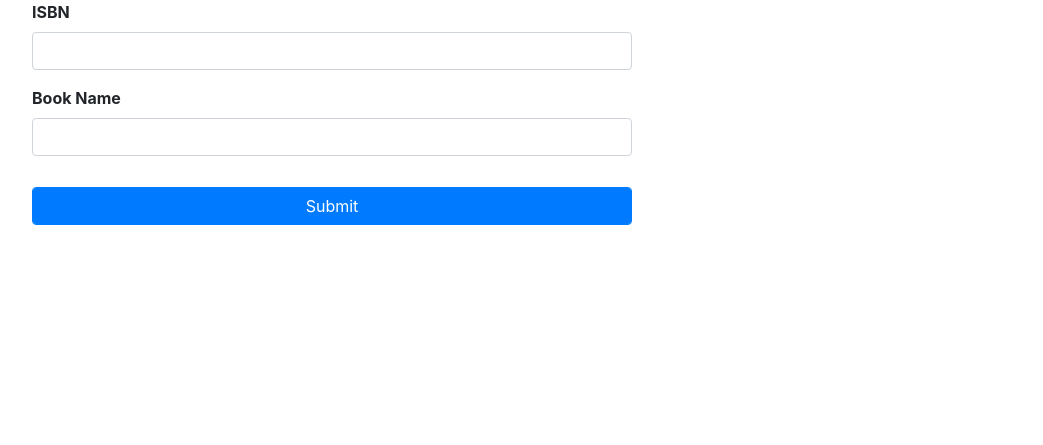
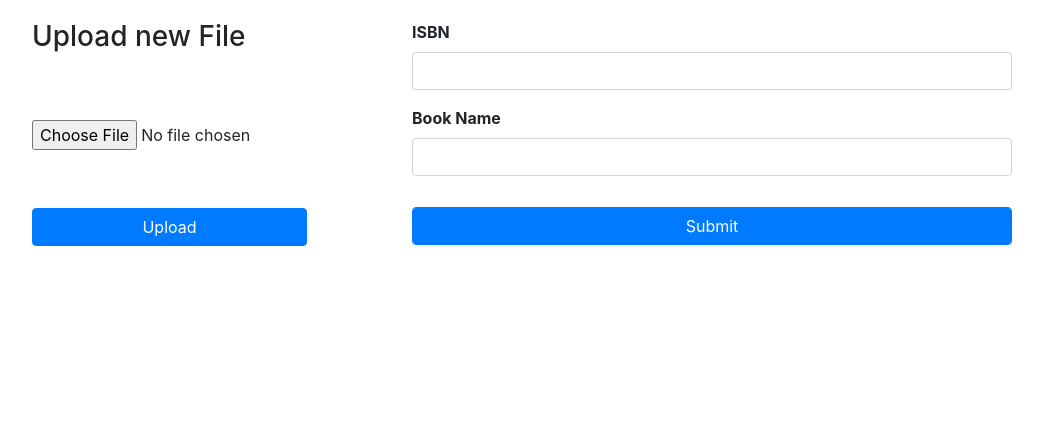
Before and after one commit to mertbilgic/OnlineLibrary, a Flask app: template templates/addbook.html in a window 1280 px wide. Shown: the part 56-501 px from the top of the page, without its empty margins (53-1096 px from the left). Run offline with Flask 2, Linux system fonts and the light colour scheme; the template is opened without the code that fills it: values that come from a table or form of the project are taken from there, others are empty; some libraries are stand-ins or nearby versions.

Commit message:
Dosya yüklemek için gerekli geliştirme tamamladı.

```diff
--- a/main.py
+++ b/main.py
@@ -2,6 +2,7 @@ from flask import Flask,render_template,url_for,escape,request,redirect,flash,lo
 from helpers.json_helper import *
 from helpers.auth_helpers import *
 from helpers.lib_tans_helper import *
+from helpers.file_upload_helpers import *
 from model.authmodel import *
 from model.bookmodel import *
 from model.form import *
@@ -9,6 +10,7 @@ import uuid
 
 app = Flask(__name__)
 app.secret_key = uuid.uuid4().hex
+app.config['UPLOAD_FOLDER'] = FileUpload.UPLOAD_FOLDER
 
 @app.route('/index')
 @role_required()
@@ -52,6 +54,7 @@ def Logout():
 @app.route("/addbook",methods=["GET","POST"])
 @role_required(role = 'Admin')
 def addBook():
+    session['url'] = 'addBook'
     form = BookForm(request.form)
     if request.method == 'POST' and form.validate():
         book = BookModel(form.book_name.data,form.ISBN.data)
@@ -60,6 +63,26 @@ def addBook():
         Database.insert("Books",book_data)
 
     return render_template('addbook.html',form=form)
+
+@app.route("/uploadfile",methods=["GET","POST"])
+@role_required()
+def uploadFile():
+    if request.method == 'POST':
+        #https://flask.palletsprojects.com/en/1.1.x/patterns/fileuploads/
+        if 'file' not in request.files:
+            flash('No file part',"danger")
+            return redirect(request.url)
+        file = request.files['file']
+        if file.filename == '':
+            flash('No selected file',"danger")
+            return redirect(request.url)
+        if file and FileUpload.allowed_file(file.filename):
+            FileUpload.FILE_NAME = file.filename
+            filename = secure_filename(file.filename)
+            file.save(os.path.join(app.config['UPLOAD_FOLDER'], filename))
+        flash(file.filename+' adlı dosya kayıt edildi','success')
+        return redirect(url_for(session['url']))
+    return redirect(url_for('Index'))
 
 @app.route("/listuser",methods=["GET","POST"])
 @role_required(role = 'Admin')
@@ -115,6 +138,7 @@ def rentbook():
 @app.route("/deliverbooks",methods=["GET","POST"])
 @role_required(role = 'User')
 def deliverBooks():
+    session['url'] = 'deliverBooks'
     ISBN = request.args.get('ISBN')
     form = BookForm(request.form)
     if request.method == 'POST' and form.validate():
--- a/static/css/style.css
+++ b/static/css/style.css
@@ -55,3 +55,10 @@ html, body {
     margin-left: auto;
     margin-right: auto;
 }
+.flex-container{
+    display: flex;
+    flex-direction: column;
+}
+.flex-container > form > div {
+    margin-top: 58.3px;
+  }
--- a/templates/addbook.html
+++ b/templates/addbook.html
@@ -2,13 +2,20 @@
 
 {%block content%}
 {% from "includes/_formhelpers.html" import render_field %}
-<div class="container">
+<div class="container" style="margin-top:20px ;">
+        <div class="row">
+        <div class="col-4">
+            {% include 'includes/imageread.html'%}
+        </div>
+        <div class="col-8">
             <form method=post>
                 {% for field in form %}
                 <div class="form-group">
                     {{ render_field(field) }}
                 </div>
                 {% endfor %}
+            </div>
         </form>
     </div>
+</div>
 {%endblock%}
--- /dev/null
+++ b/templates/includes/imageread.html
@@ -0,0 +1,13 @@
+
+<div class="flex-container">
+    <h3>Upload new File</h3>
+
+    <form method=post enctype=multipart/form-data action="/uploadfile">
+        <div class="">
+                <input type=file name=file>
+        </div>
+        <div class="div">
+                <input class="btn btn-primary" type=submit value=Upload style="width: 275px;">
+        </div>
+    </form>
+</div>
```
Also changed, not shown: helpers/file_upload_helpers.py (added, +11 -0 lines), templates/deliverbooks.html (+8 -1 lines). Lines whose indentation alone changed are shown as unchanged.
